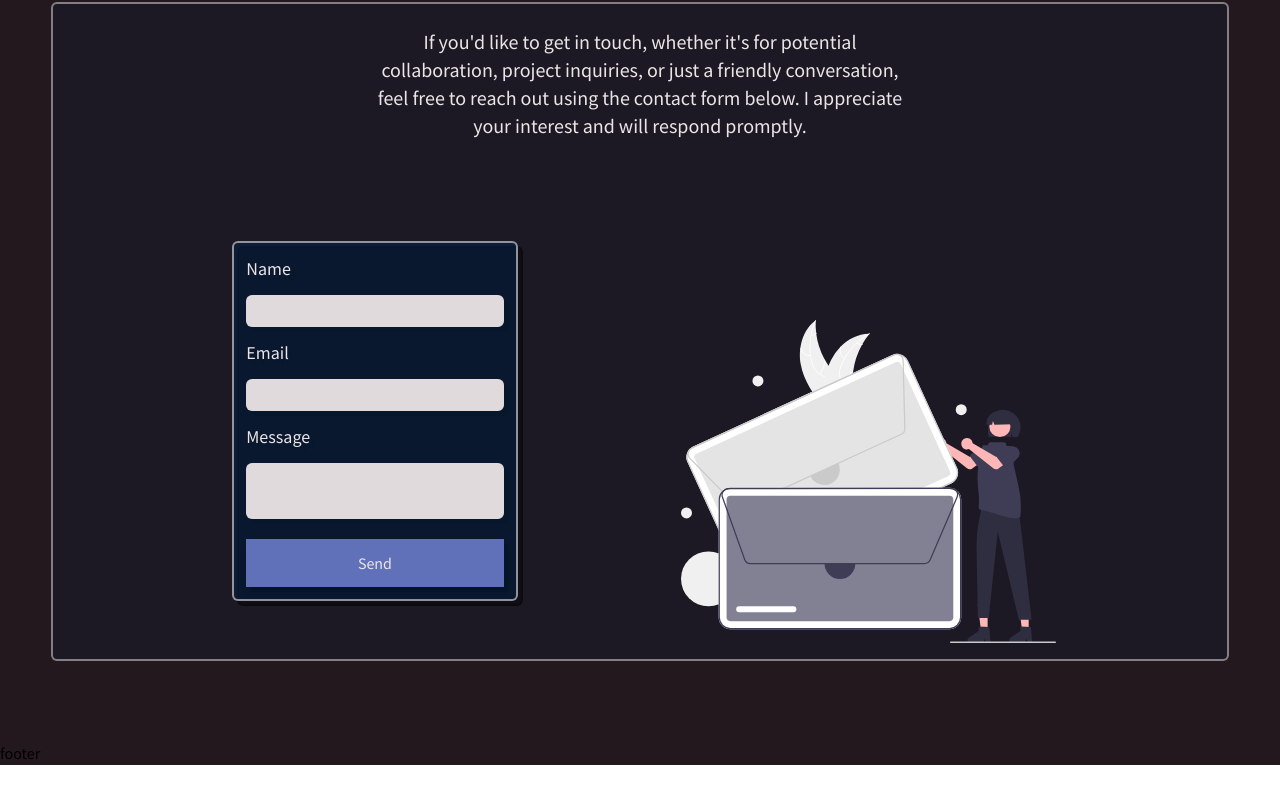
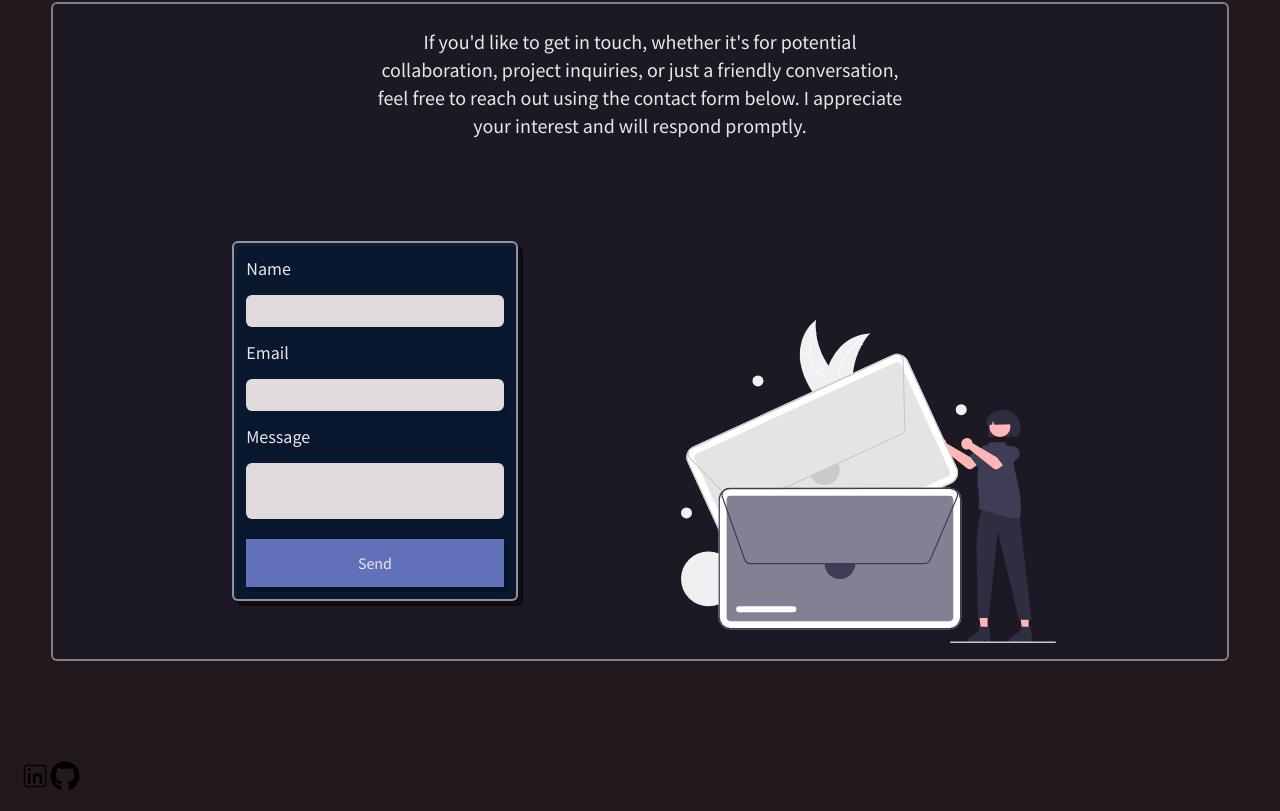
Before and after one commit to Kutimo/v4-Portfolio, a React (Vite) app: page / in a window 1280 px wide. Shown: the part 2833-3644 px from the top of the page. Before the commit the page ends 3598 px from the top, so only its background shows below. Built offline with nearby package versions, Linux system fonts and the light colour scheme; a web font is replaced by a local one.

Commit message:
Add social media icons to footer

```diff
--- a/src/Layout/Footer.tsx
+++ b/src/Layout/Footer.tsx
@@ -1,3 +1,13 @@
+import { CiLinkedin } from 'react-icons/ci'
+import { FaGithub } from 'react-icons/fa'
+
 export default function Footer() {
-  return <div>footer</div>
+  return (
+    <footer className='p-5'>
+      <div className='flex'>
+        <CiLinkedin size={30} />
+        <FaGithub size={30} />
+      </div>
+    </footer>
+  )
 }
```
